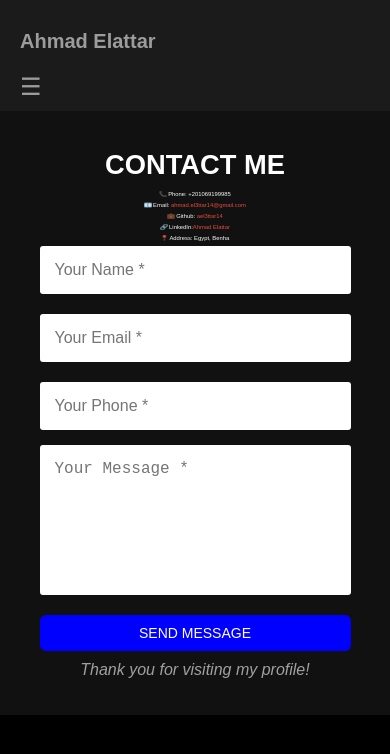
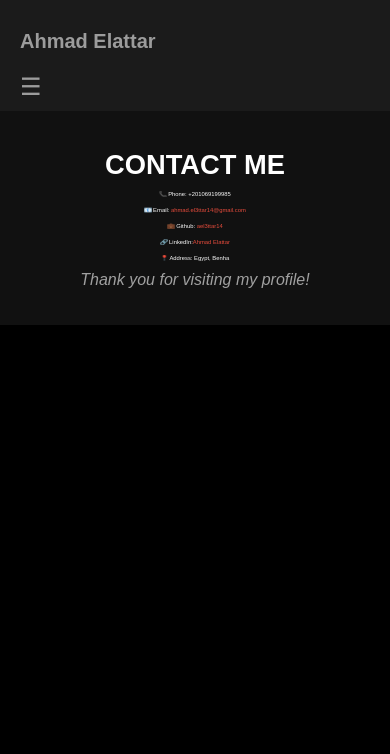
Before and after one commit to ael3ttar14/my-portfolio, a React (Create React App) app: page /contact in a window 390 px wide. Shown: the top 754 px of the page. Built offline with nearby package versions, Linux system fonts and the light colour scheme.

Commit message:
Responsive

```diff
--- a/src/About.js
+++ b/src/About.js
@@ -30,14 +30,14 @@ function About() {
     <div>
       <Header />
       <div ref={containerRef} className="about-container">
-        <h2>Do You Love Me?</h2>
+        <h2>Did you like my portfolio?</h2>
         <button onClick={() => setAnswer("yes")} className="about-button yes">
           Yes
         </button>
         <button ref={noButtonRef} onMouseEnter={moveNoButton} className="about-button no-btn">
           No
         </button>
-        {answer === "yes" && <div className="about-response">me too ❤️</div>}
+        {answer === "yes" && <div className="about-response">You're welcome!❤️</div>}
       </div>
     </div>
   );
--- a/src/App.css
+++ b/src/App.css
@@ -34,7 +34,6 @@
   to { transform: rotate(360deg); }
 }
 
-/* Responsive for very small screens */
 @media (max-width: 480px) {
   .App-header {
     font-size: 14px;
--- a/src/Contact.js
+++ b/src/Contact.js
@@ -13,17 +13,6 @@ export default function Contact() {
           <p>🔗 LinkedIn:<a href="https://www.linkedin.com/in/ahmad-elattar-031350374/">Ahmad Elattar</a></p>
           <p>📍 Address: Egypt, Benha</p>
         </div>
-        <div className="form">
-          <div className="form-left">
-            <input type="text" placeholder="Your Name *" />
-            <input type="email" placeholder="Your Email *" />
-            <input type="text" placeholder="Your Phone *" />
-          </div>
-          <div className="form-right">
-            <textarea placeholder="Your Message *"></textarea>
-          </div>
-        </div>
-        <button className="btn">SEND MESSAGE</button>
         <p className="thank">Thank you for visiting my profile!</p>
       </div>
     </div>
--- a/src/Home.css
+++ b/src/Home.css
@@ -61,7 +61,6 @@
   transform: scale(1.1);
 }
 
-/* Responsive */
 @media (max-width: 768px) {
   .home {
     flex-direction: column;
--- a/src/contact.css
+++ b/src/contact.css
@@ -22,7 +22,7 @@ body {
 .contact-info p {
   font-size: 1.5vw;
   max-font-size: 20px;
-  margin: 5px 0;
+  margin: 10px 0;
 }
 
 .contact-info a {
@@ -31,74 +31,9 @@ body {
   word-break: break-all;
 }
 
-.form {
-  display: flex;
-  justify-content: space-between;
-  gap: 20px;
-  flex-wrap: wrap;
-  margin-bottom: 20px;
-  text-align: left;
-}
-
-.form-left, .form-right {
-  flex: 1;
-  min-width: 280px;
-  display: flex;
-  flex-direction: column;
-  gap: 20px;
-}
-
-.form input, .form textarea {
-  padding: 15px;
-  border: none;
-  border-radius: 3px;
-  font-size: 16px;
-  background-color: #fff;
-  color: #000;
-  box-sizing: border-box;
-}
-
-.form-right textarea {
-  height: 200px;
-  resize: none;
-}
-
-.btn {
-  background-color: blue;
-  color: white;
-  padding: 12px 30px;
-  border: none;
-  border-radius: 6px;
-  font-size: 16px;
-  cursor: pointer;
-  transition: background 0.3s ease;
-}
-
-.btn:hover {
-  background-color: #e74c3c;
-}
 
 .thank {
   margin-top: 10px;
   font-style: italic;
   opacity: 0.6;
 }
-
-/* Responsive */
-@media (max-width: 768px) {
-  .form {
-    flex-direction: column;
-    gap: 15px;
-  }
-  .form-left, .form-right {
-    min-width: 100%;
-  }
-  .form-right textarea {
-    height: 150px;
-  }
-  .btn {
-    width: 100%;
-    font-size: 14px;
-    padding: 10px;
-  }
-}
```
